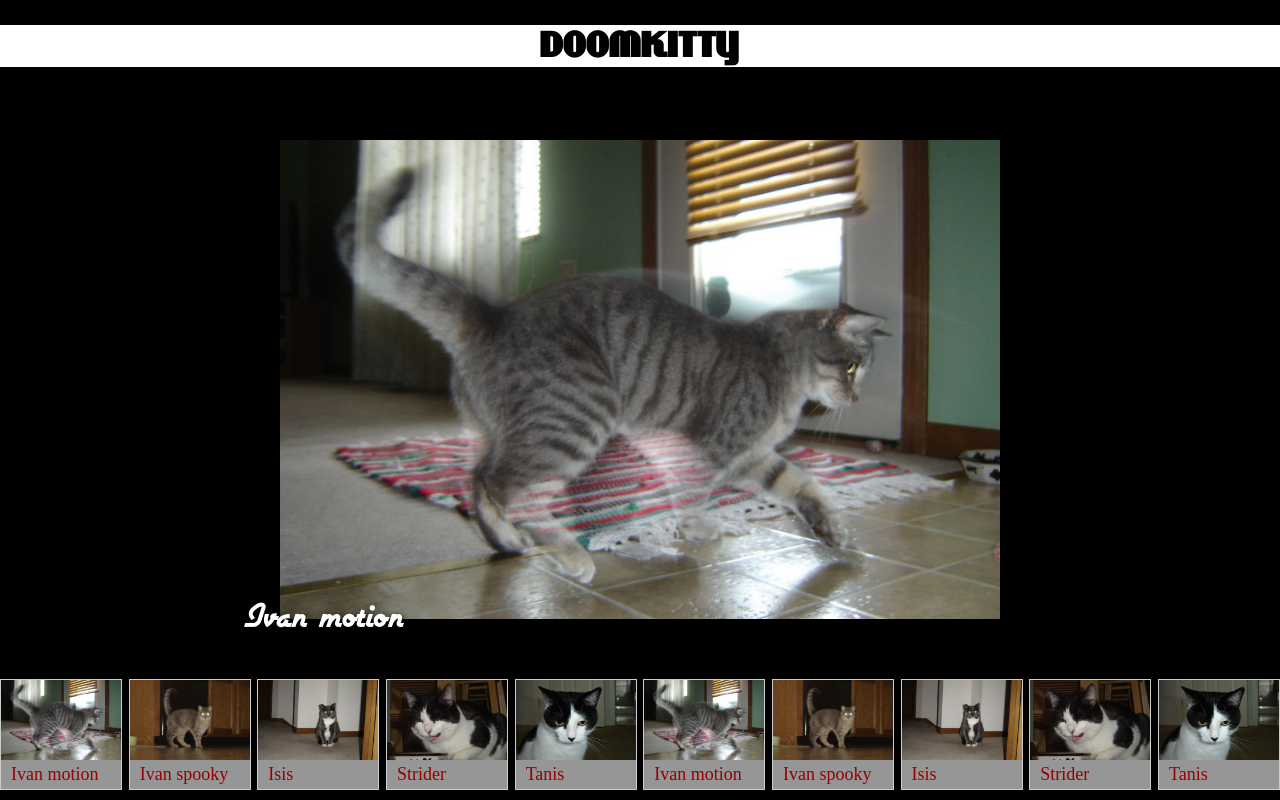
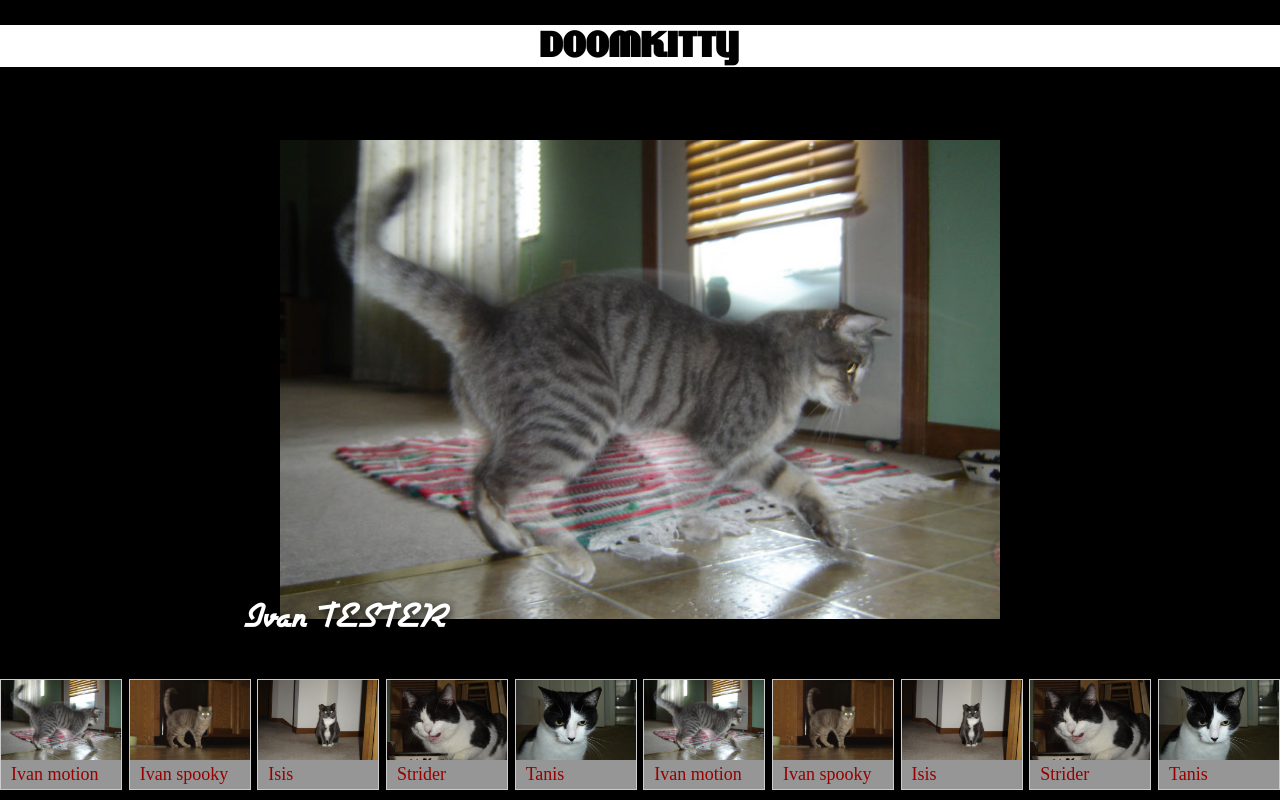
Before and after one commit to Hawkbit/doomkitty, a plain HTML site: page doomkitty/index.html in a window 1280 px wide. Drawn offline with nearby package versions, Linux system fonts and the light colour scheme.

Commit message:
finishing touches on images

```diff
--- a/doomkitty/index.html
+++ b/doomkitty/index.html
@@ -6,7 +6,7 @@
     <title>doomkitty</title>
     <link rel="stylesheet" href="https://cdnjs.cloudflare.com/ajax/libs/normalize/4.2.0/normalize.min.css" />
     <link rel="stylesheet" href="stylesheets/styles.css">
-    <link rel="icon" type="image/x-icon" href="/favicon.ico">
+    <link rel="shortcut icon" href="favicon.ico">
 </head>
 
 <body>
@@ -79,7 +79,7 @@
       <div class="detail-image-container">
         <div class="detail-image-frame">
           <img class="detail-image" src="img/ivan_one.jpg" alt="" />
-          <span class="detail-image-title">Ivan motion</span>
+          <span class="detail-image-title">Ivan TESTER</span>
         </div>
       </div>
     </main>
```
